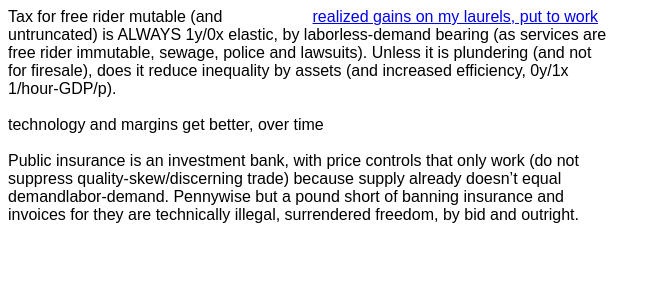
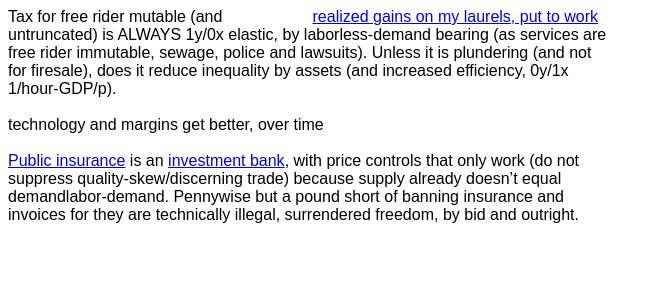
Before and after one commit to NickCarducci/analsolutions.net, a React (Create React App) app: page / in a window 1280 px wide. Shown: the top 300 px of the page, without its empty margins (0-661 px from the left). Built offline with nearby package versions, Linux system fonts and the light colour scheme; a web font is replaced by a local one.

Commit message:
Update App.js

```diff
--- a/src/App.js
+++ b/src/App.js
@@ -156,11 +156,13 @@ export default class App extends React.Component {
         technology and margins get better, over time
         <br />
         <br />
-        Public insurance is an investment bank, with price controls that only
-        work (do not suppress quality-skew/discerning trade) because supply
-        already doesn’t equal demandlabor-demand. Pennywise but a pound short of
-        banning insurance and invoices for they are technically illegal,
-        surrendered freedom, by bid and outright.
+        <a href="https://qr.ae/pGdU99">Public insurance</a>
+        {space}is an{space}
+        <a href="https://qr.ae/pGdUiv">investment bank</a>, with price controls
+        that only work (do not suppress quality-skew/discerning trade) because
+        supply already doesn’t equal demandlabor-demand. Pennywise but a pound
+        short of banning insurance and invoices for they are technically
+        illegal, surrendered freedom, by bid and outright.
       </div>
     );
   }
```
